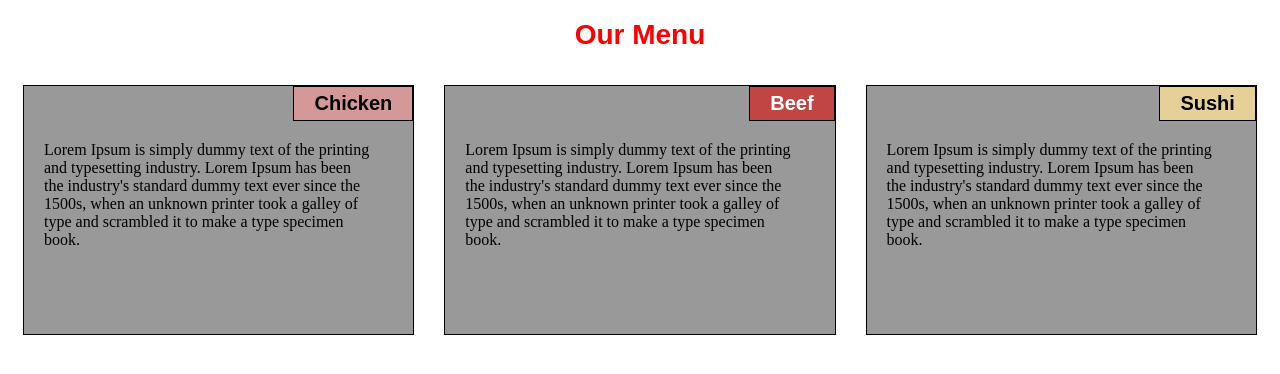
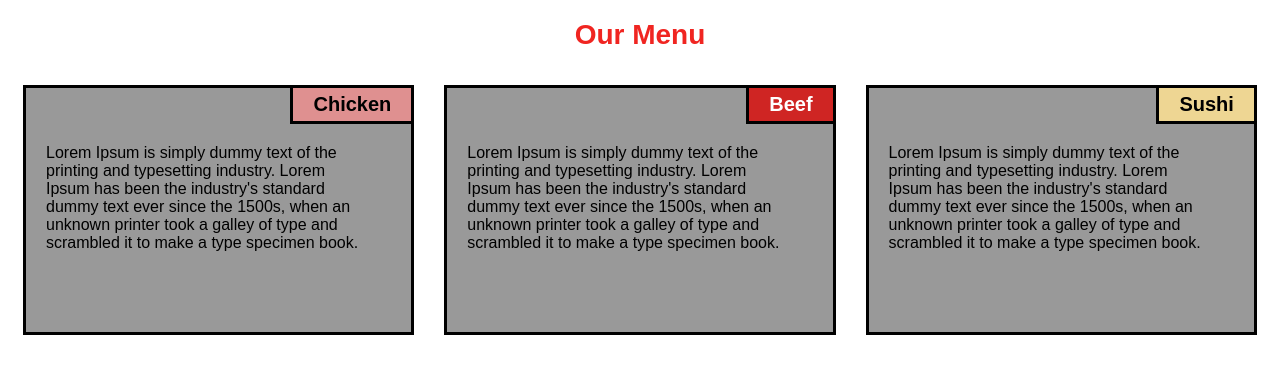
Before and after one commit to Mohammmedsoliman/Module2_solution, a plain HTML site: page index.html in a window 1280 px wide. Drawn offline with Linux system fonts and the light colour scheme.

Commit message:
main.css

```diff
--- a/css/main.css
+++ b/css/main.css
@@ -6,10 +6,10 @@ h1{
 	font-size: 175%;
     font-family: sans-serif;
     text-align: center;
-	color:red;
+    color: #f02521;
 }
 section {
-    border: 1px solid black;
+    border: 3.5px solid black;
     background-color: #999999;
     height: 250px;
     overflow: auto;
@@ -26,20 +26,39 @@ h2 {
 p {
     clear: right;
     padding-left: 20px;
-    font-family: sans-seirf;
+    font-family: sans-serif;
     width: 90%;
+
 }
 #chicken {
-    background-color: #d59898;
+    background-color: #df9090;
+    border-left: 3.5px;
+    border-top: 0px;
+    border-bottom: 3.5px;
+    border-right: 0px;
+    border-style: solid;
+
+
 }
 
 #beef {
-    background-color: #c14543;
+    background-color: #cf2523;
     color: white;
+        border-left: 3.5px;
+          border-top: 0px;
+          border-bottom: 3.5px;
+          border-right: 0px;
+          border-style: solid;
+          border-color: black;
 }
 
 #sushi {
-    background-color: #e5d198;
+    background-color: #eed693;
+        border-left: 3.5px;
+          border-top: 0px;
+          border-bottom: 3.5px;
+          border-right: 0px;
+          border-style: solid;
 }
 
 /********** Desktop version **********/
```
